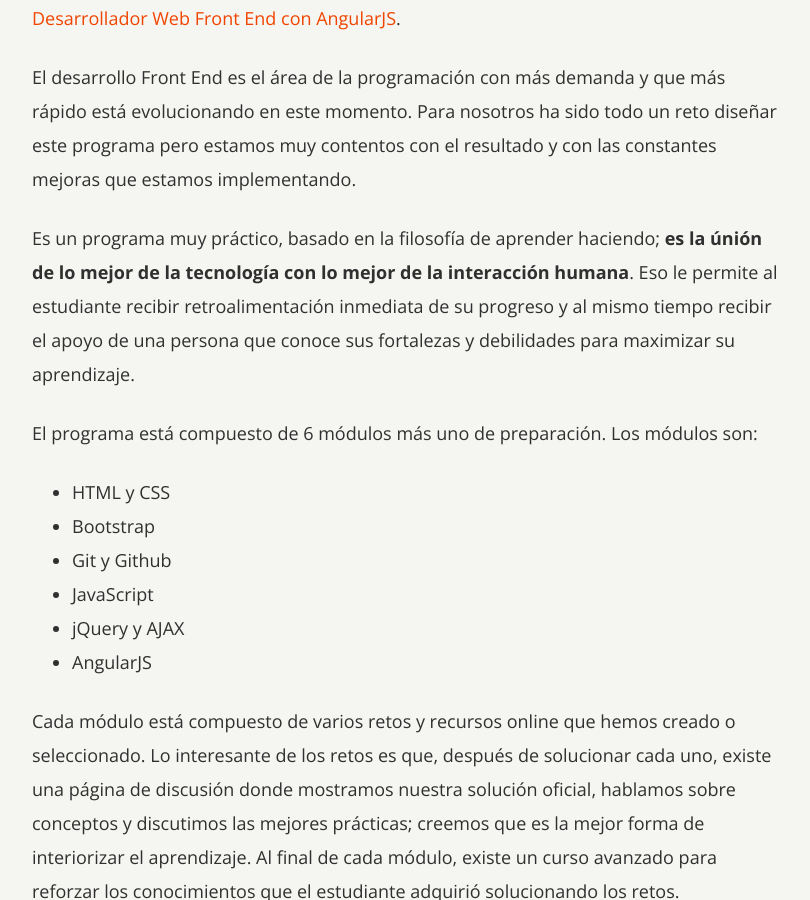
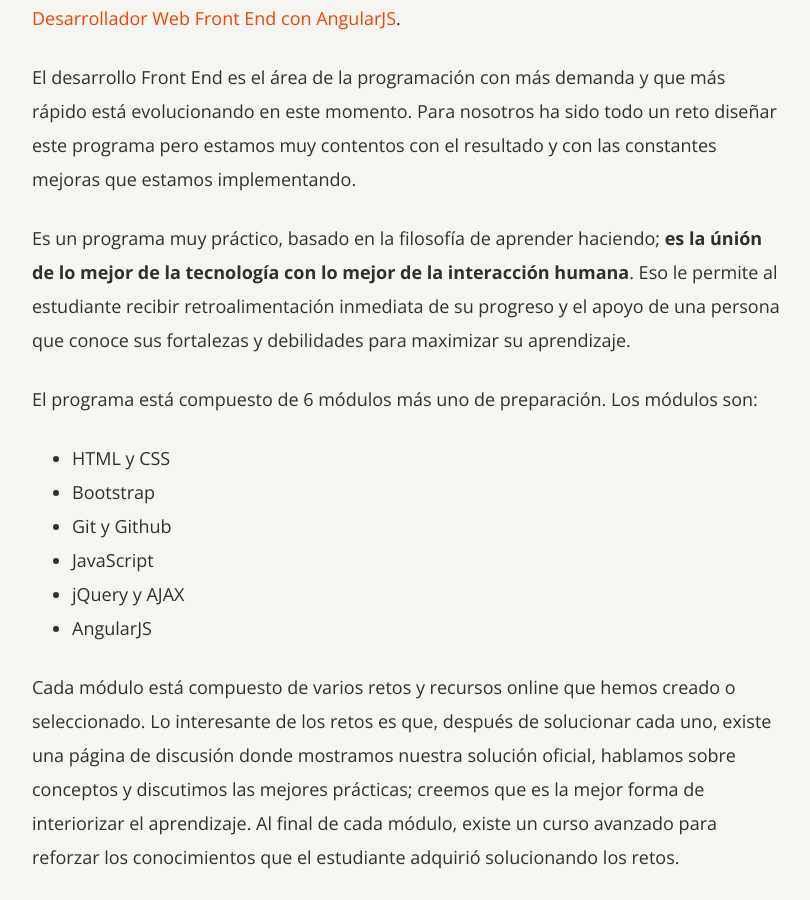
Before and after one commit to simonhoyos/blog, a Jekyll site: the page built from _posts/2016-01-20-lanzamiento-programa-front-end.markdown, in a window 1280 px wide and 900 px high, scrolled down 862 px. Shown: the whole window, without its empty margins (233-1043 px from the left). Built offline with Jekyll 4.4.1, drawn with Linux system fonts in a browser that asks for light colours; nearby versions of some CDN libraries; library files that are not in the unit come from our copies; comment, search, counter and statistics services are not loaded; a style sheet for code colours, icons or effects is not loaded.

Commit message:
Small fix to "Lanzamiento programa Front End"

```diff
--- a/_posts/2016-01-20-lanzamiento-programa-front-end.markdown
+++ b/_posts/2016-01-20-lanzamiento-programa-front-end.markdown
@@ -11,7 +11,7 @@
 
 El desarrollo Front End es el área de la programación con más demanda y que más rápido está evolucionando en este momento. Para nosotros ha sido todo un reto diseñar este programa pero estamos muy contentos con el resultado y con las constantes mejoras que estamos implementando.
 
-Es un programa muy práctico, basado en la filosofía de aprender haciendo; **es la únión de lo mejor de la tecnología con lo mejor de la interacción humana**. Eso le permite al estudiante recibir retroalimentación inmediata de su progreso y al mismo tiempo recibir el apoyo de una persona que conoce sus fortalezas y debilidades para maximizar su aprendizaje.
+Es un programa muy práctico, basado en la filosofía de aprender haciendo; **es la únión de lo mejor de la tecnología con lo mejor de la interacción humana**. Eso le permite al estudiante recibir retroalimentación inmediata de su progreso y el apoyo de una persona que conoce sus fortalezas y debilidades para maximizar su aprendizaje.
 
 El programa está compuesto de 6 módulos más uno de preparación. Los módulos son:
 
```
